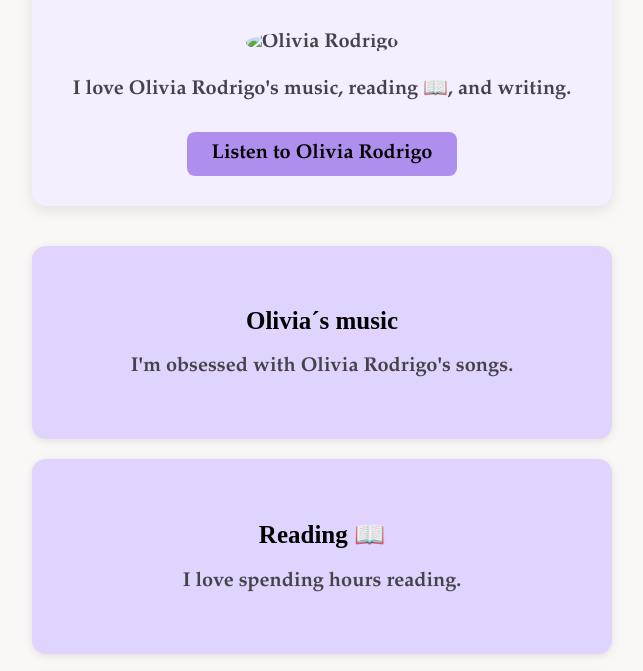
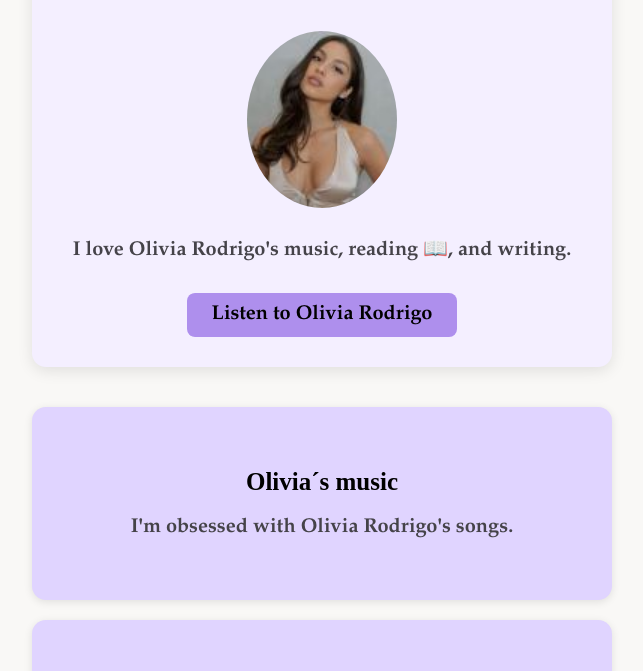
Before and after one commit to ane-arreche/my-profile, a plain HTML site: page index.html in a window 1280 px wide. Shown: the part 115-786 px from the top of the page, without its empty margins (318-961 px from the left). Drawn offline with Linux system fonts and the light colour scheme.

Commit message:
Update index.html

```diff
--- a/index.html
+++ b/index.html
@@ -14,7 +14,7 @@
 		<div class="main-box">
 			<div class="title" id="introduction">
 				<h1>Hello, I´m Ane  😎 </h1>
-				<img src="images/profile.png" alt="Olivia Rodrigo">
+				<img src="profile.png" alt="Olivia Rodrigo">
 				<p> I love Olivia Rodrigo's music, reading 📖, and writing.</p>
 				<a href="https://www.youtube.com/channel/UCy3zgWom-5AGypGX_FVTKpg" target="_blank"class="btn">Listen to Olivia Rodrigo</a>
 			</div>
```
